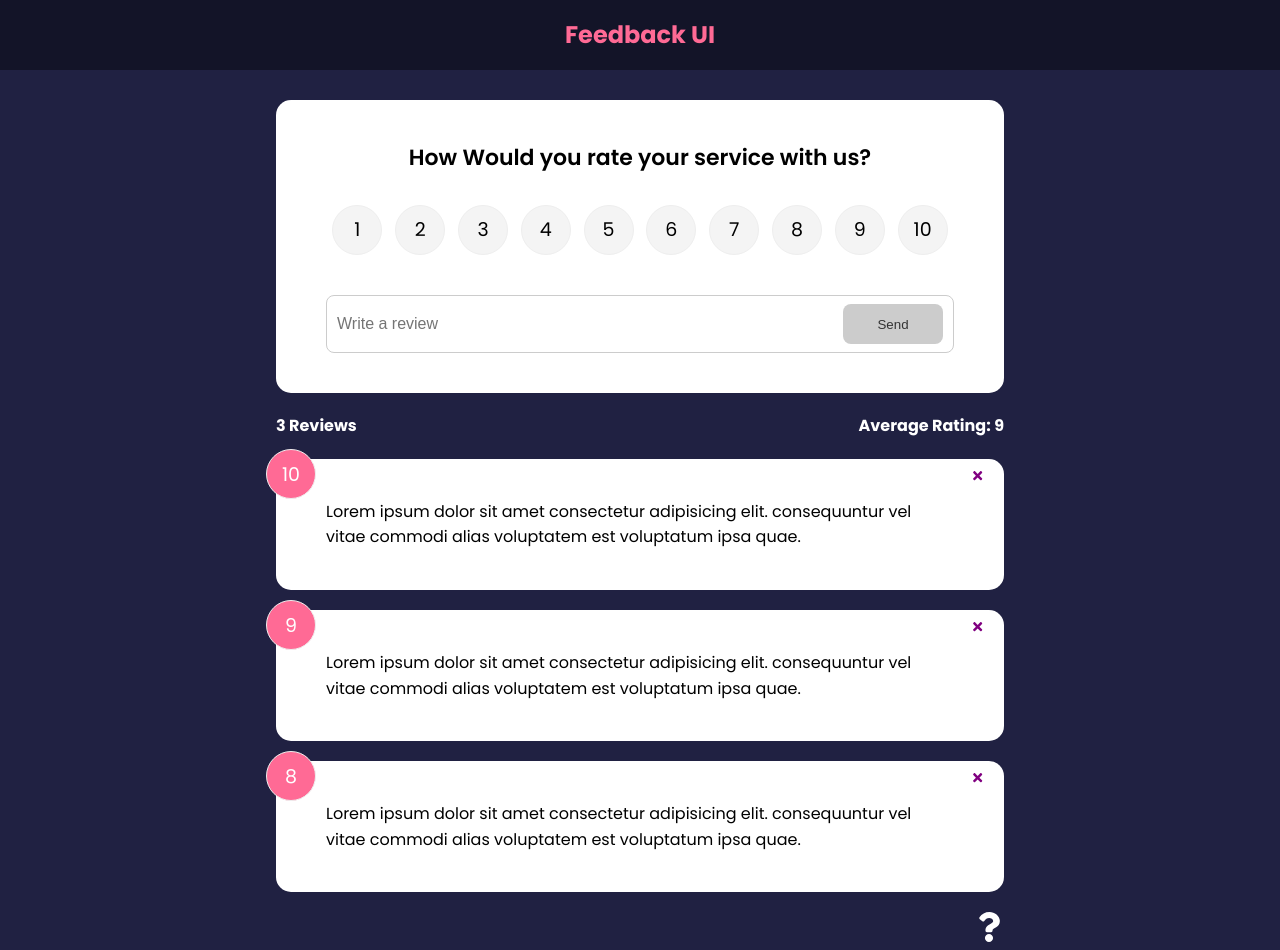
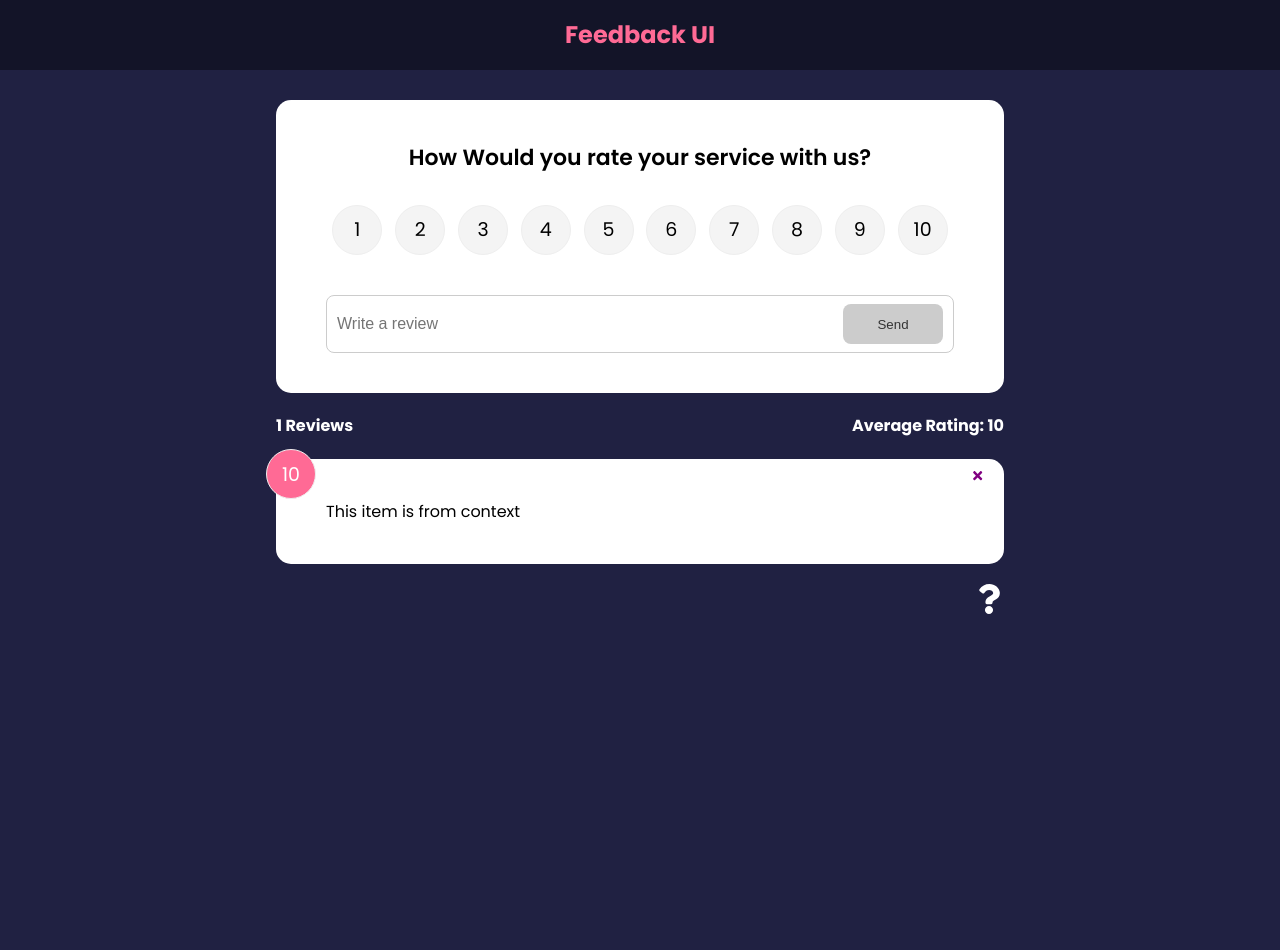
Before and after one commit to DaniilBaida/Feedback-App, a React (Create React App) app: page / in a window 1280 px wide. After the commit the page ends 800 px from the top, so only its background shows below. Built offline with nearby package versions, Linux system fonts and the light colour scheme.

Commit message:
Get Global State With The useContext Hook

```diff
--- a/src/App.js
+++ b/src/App.js
@@ -36,11 +36,8 @@
               element={
                 <>
                   <FeedbackForm handleAdd={addFeedback} />
-                  <FeedbackStats feedback={feedback} />
-                  <FeedbackList
-                    feedback={feedback}
-                    handleDelete={deleteFeedback}
-                  />
+                  <FeedbackStats />
+                  <FeedbackList handleDelete={deleteFeedback} />
                 </>
               }
             ></Route>
--- a/src/components/FeedbackList.jsx
+++ b/src/components/FeedbackList.jsx
@@ -1,8 +1,11 @@
 import { motion, AnimatePresence } from "framer-motion";
+import { useContext } from "react";
 import FeedbackItem from "./FeedbackItem";
-import PropTypes from "prop-types";
+import FeedbackContext from "../Context/FeedbackContext";
 
-function FeedbackList({ feedback, handleDelete }) {
+function FeedbackList({ handleDelete }) {
+  const { feedback } = useContext(FeedbackContext);
+
   if (!feedback || feedback.length === 0) {
     return <p>No Feedback Yet</p>;
   }
@@ -40,14 +43,4 @@
   // );
 }
 
-FeedbackList.propTypes = {
-  feedback: PropTypes.arrayOf(
-    PropTypes.shape({
-      id: PropTypes.oneOfType([PropTypes.number, PropTypes.string]).isRequired,
-      text: PropTypes.string.isRequired,
-      rating: PropTypes.number.isRequired,
-    })
-  ),
-};
-
 export default FeedbackList;
--- a/src/components/FeedbackStats.jsx
+++ b/src/components/FeedbackStats.jsx
@@ -1,6 +1,8 @@
-import PropTypes from "prop-types";
+import { useContext } from "react";
+import FeedbackContext from "../Context/FeedbackContext";
 
-function FeedbackStats({ feedback }) {
+function FeedbackStats() {
+  const { feedback } = useContext(FeedbackContext);
   //Calculate ratings Average
 
   let average =
@@ -18,8 +20,4 @@
   );
 }
 
-FeedbackStats.propTypes = {
-  feedback: PropTypes.array.isRequired,
-};
-
 export default FeedbackStats;
```
